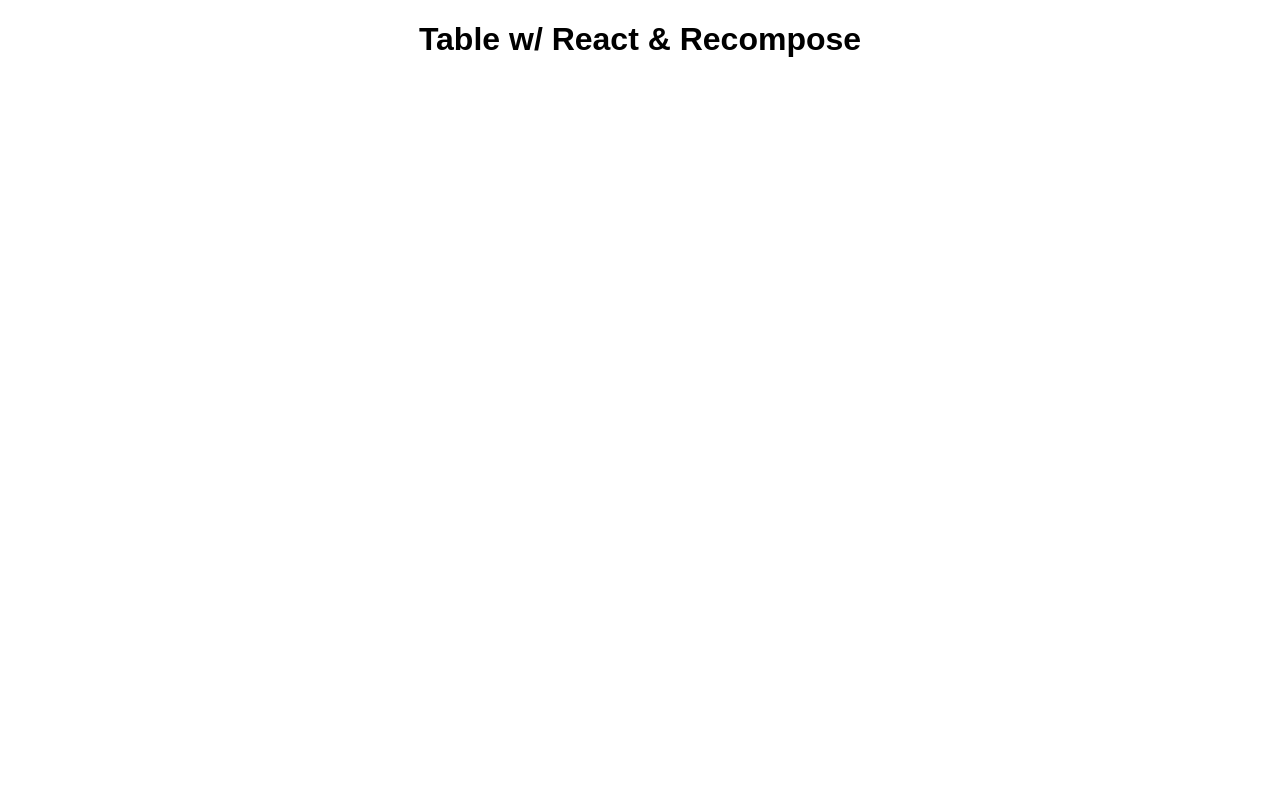
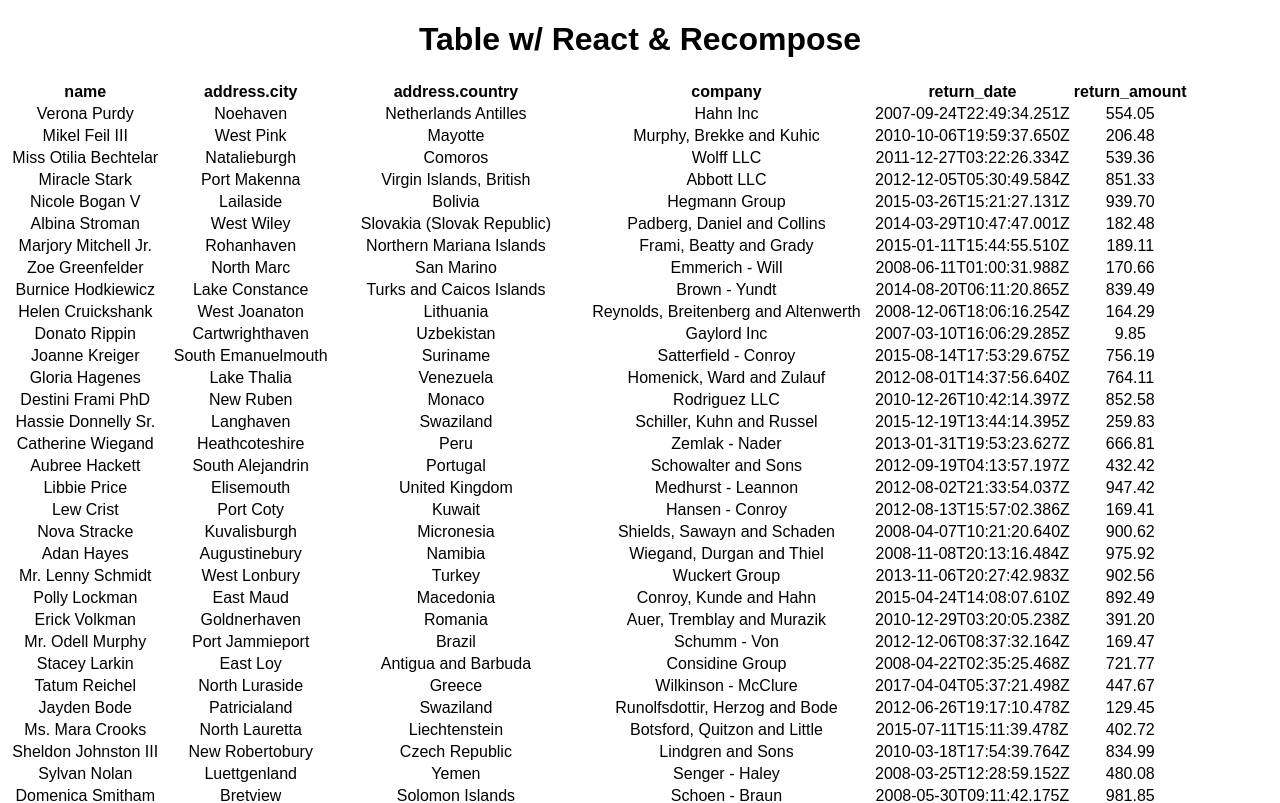
Before and after one commit to davemo/react-performance-analysis, a React (Create React App) app: page / in a window 1280 px wide. Shown: the top 803 px of the page. Built offline with nearby package versions, Linux system fonts and the light colour scheme.

Commit message:
make basic table rendering work

```diff
--- a/package.json
+++ b/package.json
@@ -6,13 +6,14 @@
     "faker": "^4.1.0",
     "foreman": "^2.0.0",
     "json-server": "^0.12.0",
+    "lodash": "^4.17.4",
     "react": "^15.6.1",
     "react-dom": "^15.6.1",
     "react-scripts": "1.0.11",
     "recompose": "^0.25.0"
   },
   "scripts": {
-    "api": "json-server ./data.json",
+    "api": "json-server ./src/data.json",
     "dev": "react-scripts start",
     "start": "nf start",
     "build": "react-scripts build",
--- a/src/App.js
+++ b/src/App.js
@@ -1,29 +1,45 @@
 import React from 'react';
 import './App.css';
+import response from './data.json';
+import _ from 'lodash';
 
-const Table = ({ data, cols }) => (
+const Table = ({ data, cols }) =>
   <table>
     <thead>
-      {cols.map(c => (
-        <tr key={c.header}>
-          <th>{c.header}</th>
-        </tr>
-      ))}
+      <tr>
+        {cols.map(col =>
+          <th key={col}>
+            {col}
+          </th>,
+        )}
+      </tr>
     </thead>
     <tbody>
-      {data.map(r => (
-        <tr key={r.id}>
-        {cols.map((c, i) => (
-          <td key={`${r}-${c}${i}`}>{c}</td>
-        ))}
-        </tr>
-      ))}
+      {data.map(row =>
+        <tr key={row.id}>
+          {cols.map((col) =>
+            <td key={`${row.id}-${col}`}>
+              {_.get(row, col)}
+            </td>,
+          )}
+        </tr>,
+      )}
     </tbody>
-  </table>
-);
+  </table>;
 
-const App = () => (
-  <h1>Table w/ React & Recompose</h1>
-);
+const cols = [
+  'name',
+  'address.city',
+  'address.country',
+  'company',
+  'return_date',
+  'return_amount'
+];
+
+const App = () =>
+  <div>
+    <h1>Table w/ React & Recompose</h1>
+    <Table data={response.data} cols={cols} />
+  </div>;
 
 export default App;
```
